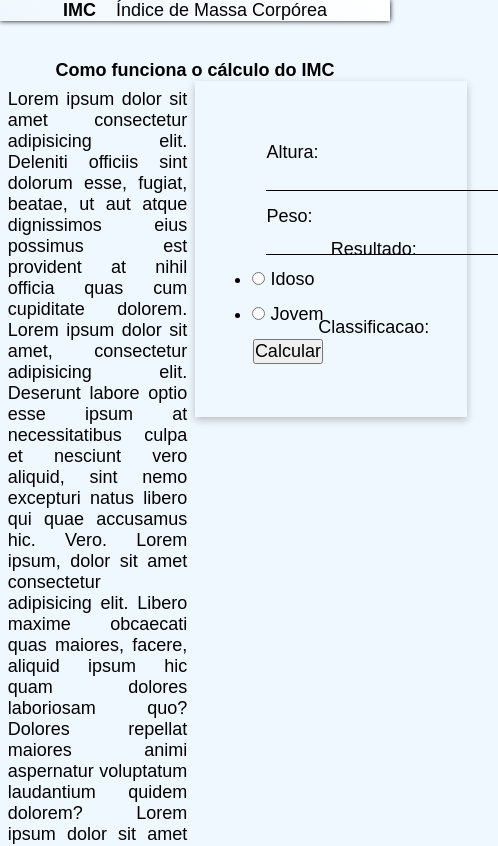
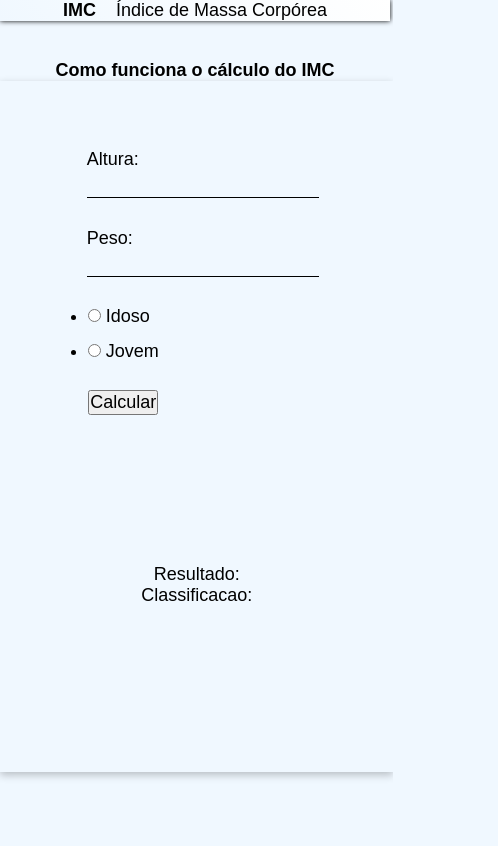
Before and after one commit to WilsonFilho2/Calculo_IMC, a plain HTML site: page index.html in a window 390 px wide. Shown: the top 846 px of the page, 498 px wide, since content can reach past the window. Drawn offline with Linux system fonts and the light colour scheme.

Commit message:
Responsividade

```diff
--- a/css/style.css
+++ b/css/style.css
@@ -132,7 +132,52 @@ section > .calculadora > .entrada  input{
     align-items: center;
 }
 
+.main > main > .section-2 > .calculadora > .resultado > .corpo-resultado {
+    display: flex;
+    flex-direction: column;
+    align-items: center;
+}
+
 #Imagem{
     width: 150px;
     border-radius: 25px;
 }
+
+@media (max-width: 500px) {
+    .main{
+        height: 100%;
+    }
+
+    main{
+        min-height: 100vh;
+    }
+
+    .section-1 {
+        display: none;
+    }
+
+    .section-2 {
+        min-width: 85.5%;
+        min-height: 100%;
+    }
+
+    .calculadora{
+        display: flex;
+        flex-direction: column;
+    }
+
+    .entrada {
+        height: 50%;
+    }
+
+    .resultado {
+        min-width: 100%;
+        height: 50%;
+    }
+
+    .corpo-resultado {
+        display: flex;
+        flex-direction: column;
+        align-items: center;
+    }
+}
--- a/index.html
+++ b/index.html
@@ -74,11 +74,13 @@
                             <button id="botao-calculo">Calcular</button>
                         </div>
                         <div class="resultado">
-                            <div class="img">
-                                <img src="" alt="" id="Imagem">
+                            <div class="corpo-resultado">
+                                <div class="img">
+                                    <img src="" alt="" id="Imagem">
+                                </div>
+                                <p id="resultado">Resultado: </p>
+                                <p id="classificacao">Classificacao: </p>
                             </div>
-                            <p id="resultado">Resultado: </p>
-                            <p id="classificacao">Classificacao: </p>
                         </div>
                     </div>
                 </section>
```
